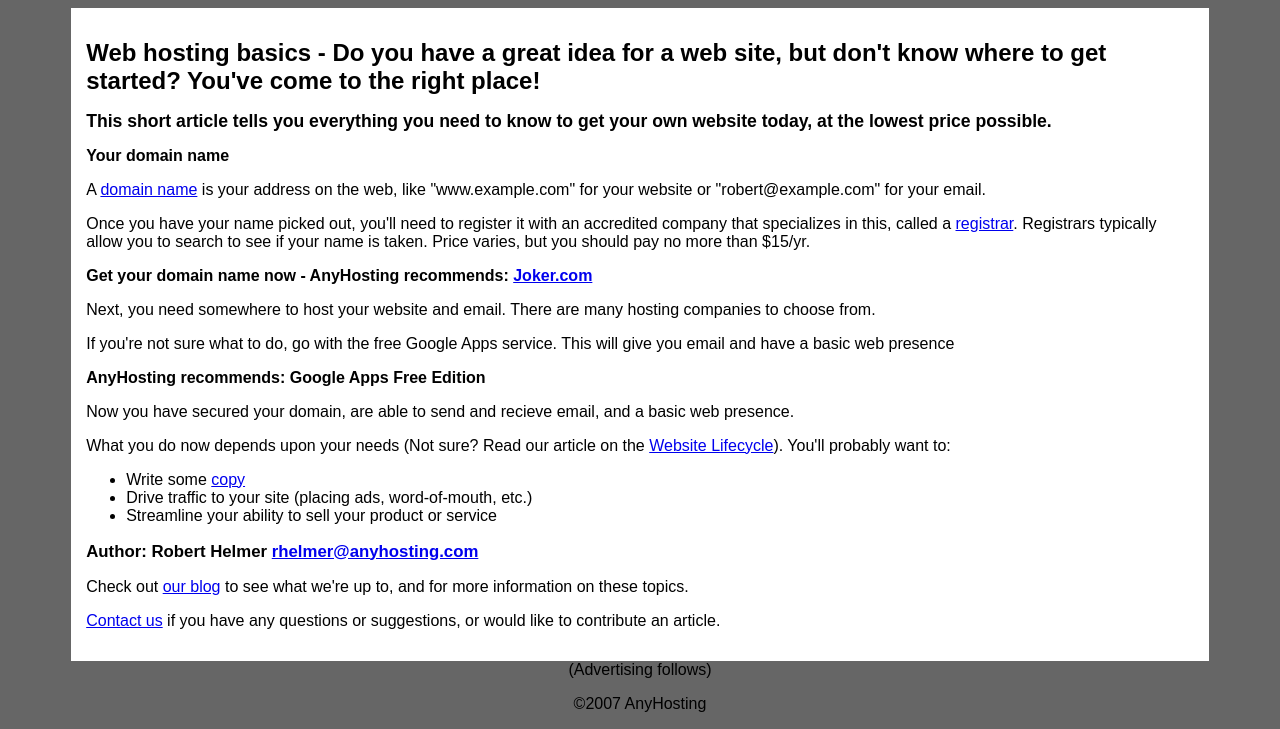
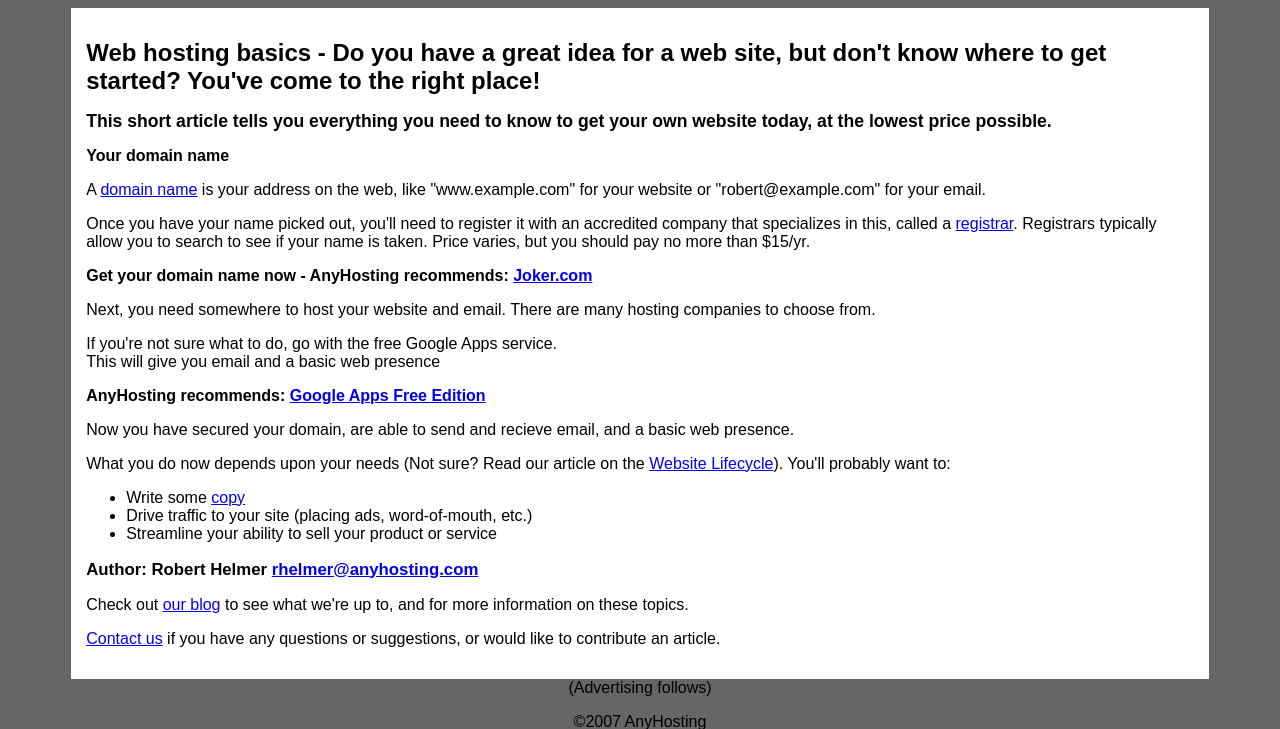
Before and after one commit to namodn/www, a PHP site: page /articles/basics in a window 1280 px wide. Shown: the top 729 px of the page. Run offline with PHP 8.4, Linux system fonts and the light colour scheme.

Commit message:
add gapps link

```diff
--- a/anyhosting.com/htdocs/articles/basics.php
+++ b/anyhosting.com/htdocs/articles/basics.php
@@ -22,9 +22,10 @@
     many hosting companies to choose from.</p>
 
     <p>If you're not sure what to do, go with the free Google Apps service.
-    This will give you email and have a basic web presence</p>
+    <br>This will give you email and a basic web presence</p>
 
-    <b>AnyHosting recommends: Google Apps Free Edition</b>
+    <b>AnyHosting recommends:
+    <a href="http://google.com/a">Google Apps Free Edition</a></b>
 
     <p>Now you have secured your domain, are able to send and recieve email,
     and a basic web presence.</p>
```
